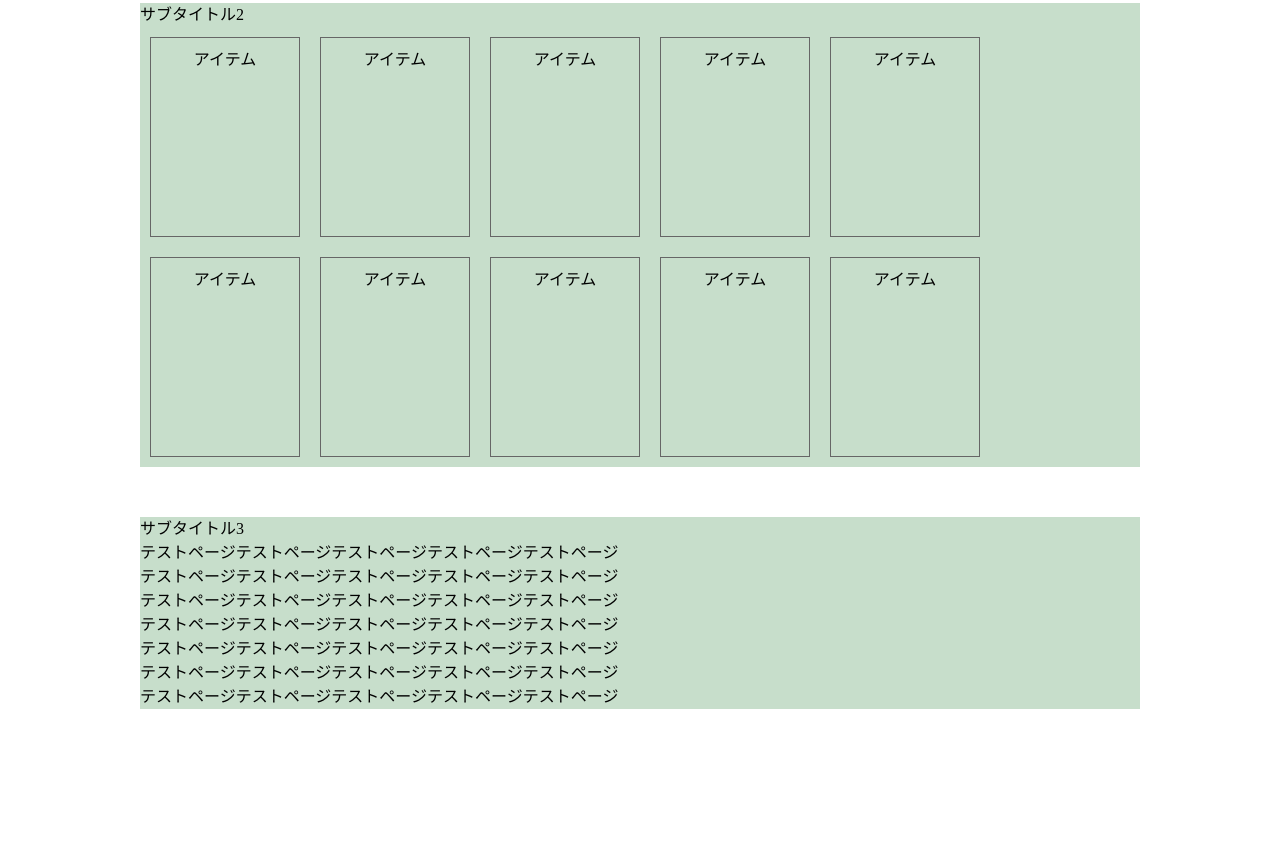
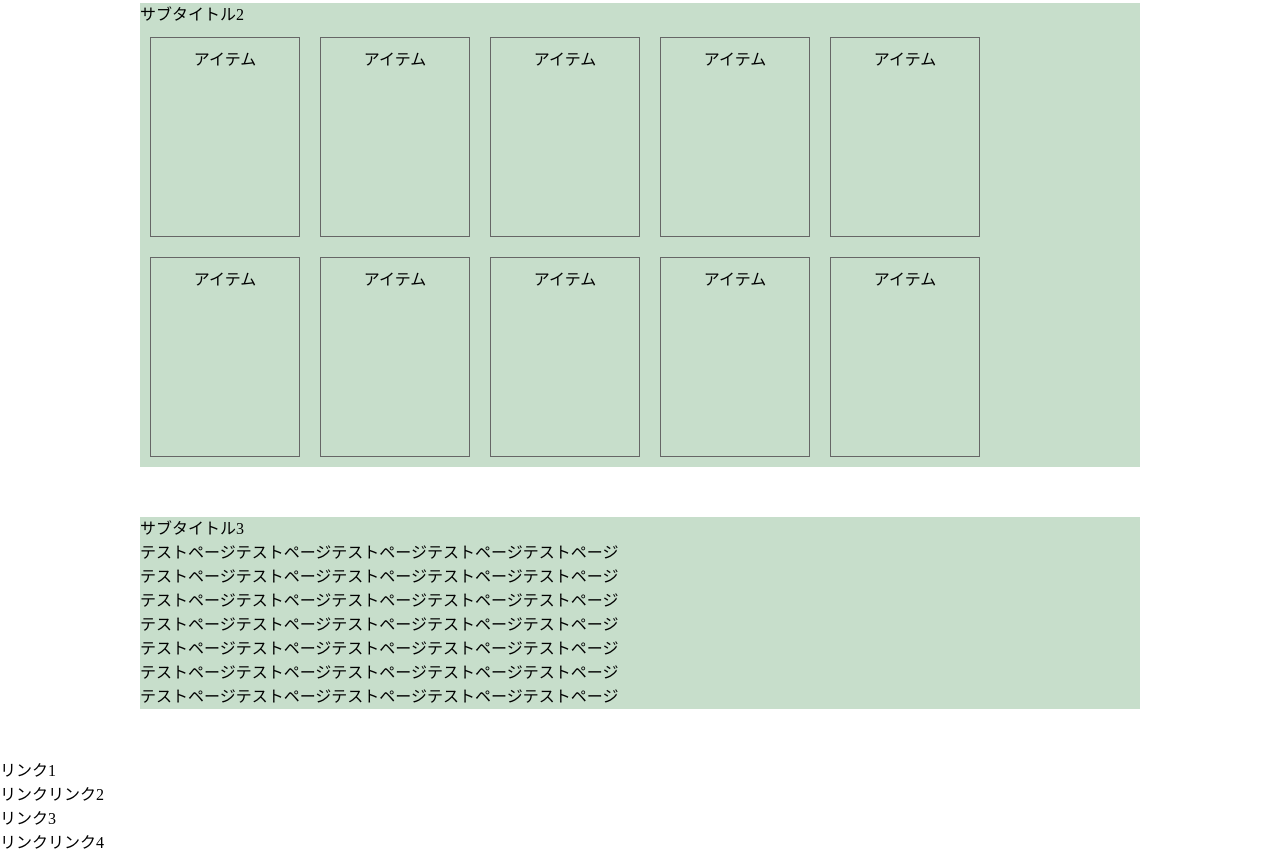
Before and after one commit to daigotitan/sample1, a plain HTML site: page index.html in a window 1280 px wide. Shown: the part 591-1446 px from the top of the page. Before the commit the page ends 1350 px from the top, so only its background shows below. Drawn offline with Linux system fonts and the light colour scheme.

Commit message:
Update index.html

```diff
--- a/index.html
+++ b/index.html
@@ -1,5 +1,5 @@
 <!DOCTYPE html>
-<html lang="en">
+<html lang="jp">
 <head>
   <meta charset="UTF-8">
   <meta http-equiv="X-UA-Compatible" content="IE=edge">
@@ -70,6 +70,14 @@
         <p>テストページテストページテストページテストページテストページ</p>
       </div>
     </section>
+    <footer>
+      <ul>
+        <li>リンク1</li>
+        <li>リンクリンク2</li>
+        <li>リンク3</li>
+        <li>リンクリンク4</li>
+      </ul>
+    </footer>
   </main>
 </body>
 </html>
```
